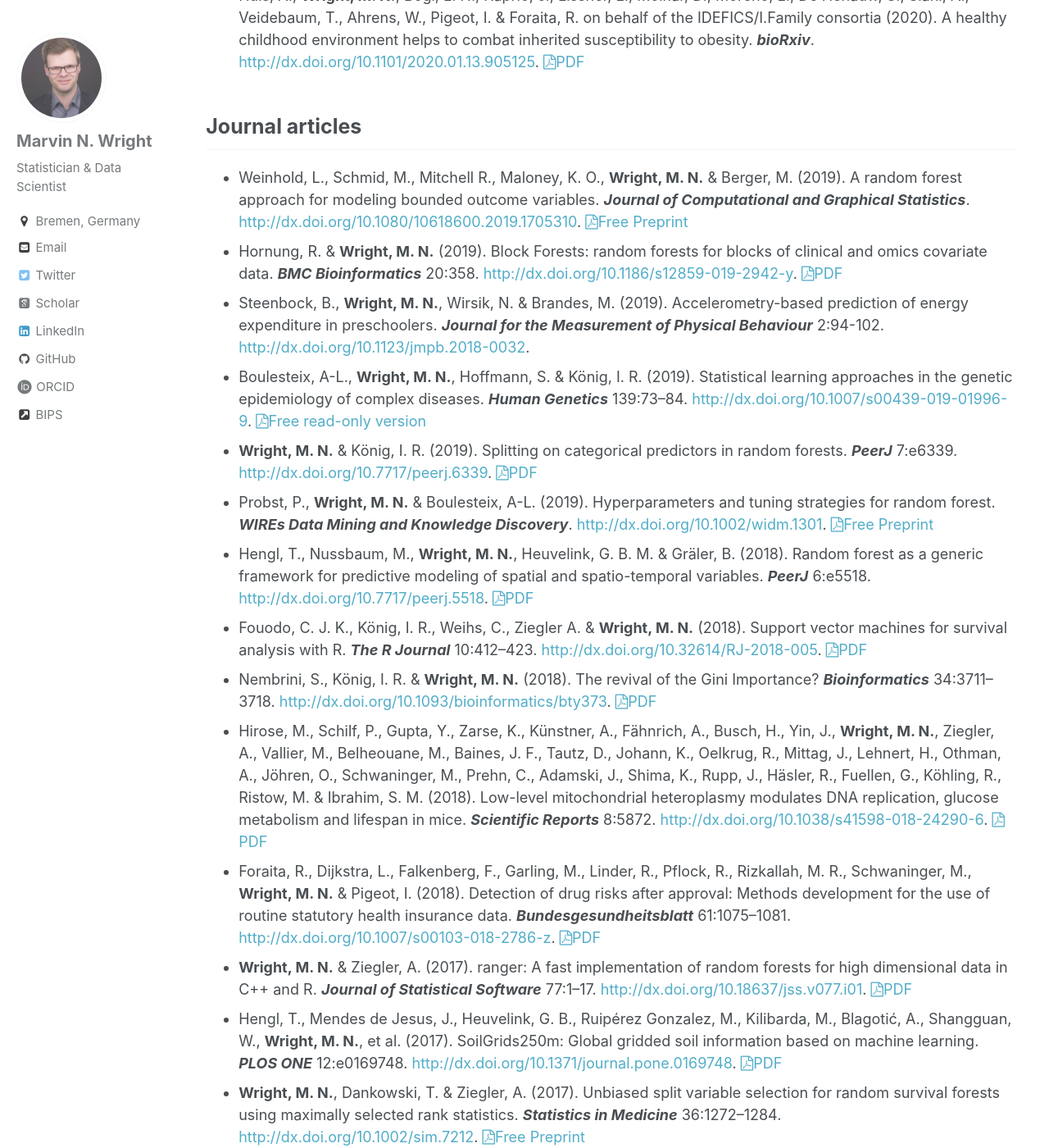
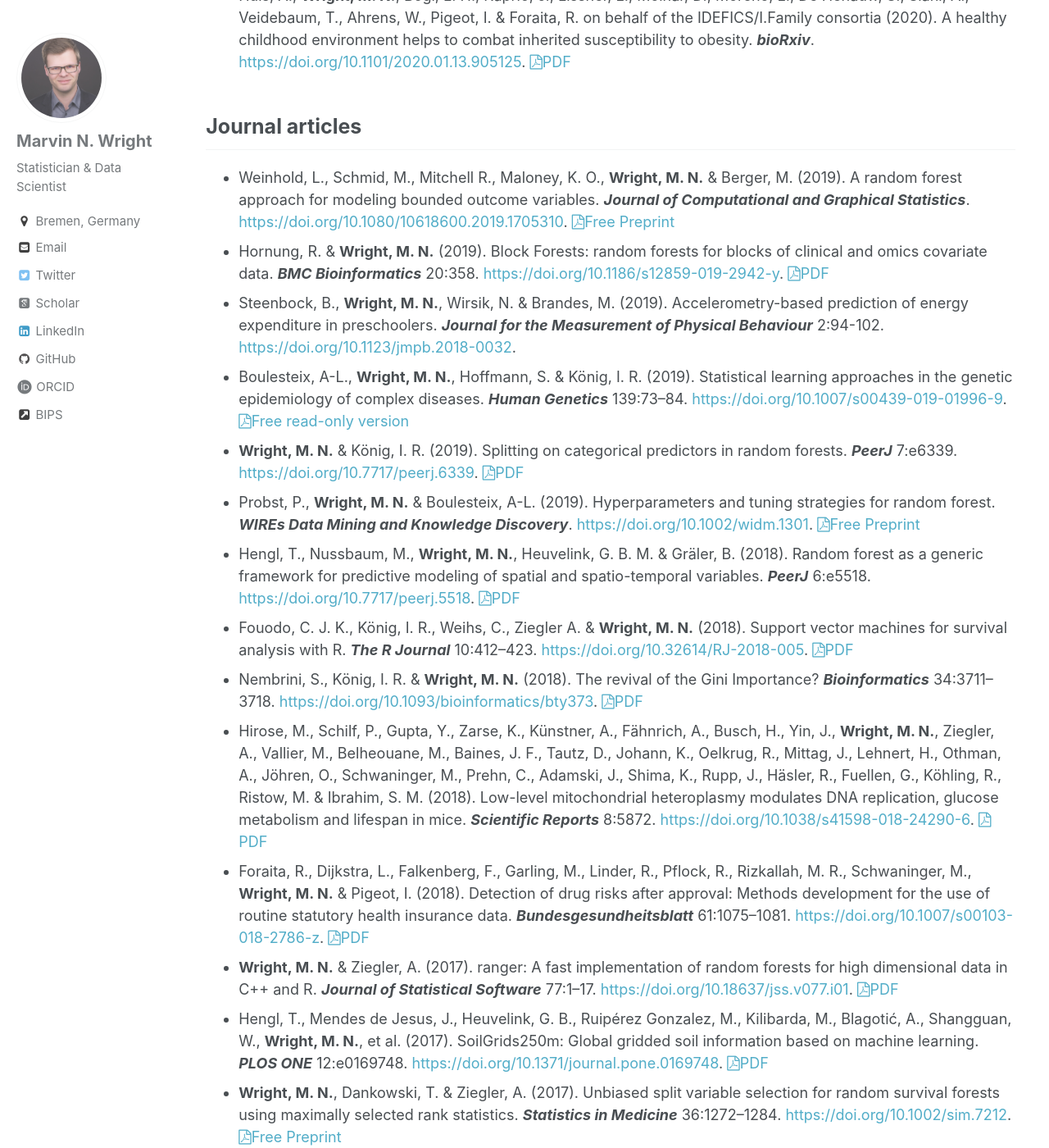
Before and after one commit to mnwright/mnwright.github.io, a Jekyll site: the page built from _pages/publications.md, in a window 1280 px wide and 1400 px high, scrolled down 403 px. Shown: the whole window at 82% size. Built offline with Jekyll 4.4.1, drawn with Linux system fonts in a browser that asks for light colours; some web fonts are replaced; part of the change alters nothing that is shown; some of the changed text lies outside the part shown.

Commit message:
https doi links

```diff
--- a/_pages/publications.md
+++ b/_pages/publications.md
@@ -7,32 +7,30 @@ Most papers are freely available (<i class="fa fa-file-pdf-o"></i>PDF links). Ju
 
 ## Preprints
 * {:.pub} Watson, D. S. & **Wright, M. N.** (2019). Testing conditional independence in supervised learning algorithms. ***arXiv***. <https://arxiv.org/abs/1901.09917>. <a href="https://arxiv.org/pdf/1901.09917"><i class="fa fa-file-pdf-o"></i>PDF</a>
-* {:.pub} Hüls, A., **Wright, M. N.**, Bogl, L. H., Kaprio, J., Lissner, L., Molnár, D., Moreno, L., De Henauw, S., Siani, A., Veidebaum, T., Ahrens, W., Pigeot, I. & Foraita, R. on behalf of the IDEFICS/I.Family consortia (2020). A healthy childhood environment helps to combat inherited susceptibility to obesity. ***bioRxiv***. <http://dx.doi.org/10.1101/2020.01.13.905125>. <a href="https://www.biorxiv.org/content/10.1101/2020.01.13.905125v1.full.pdf"><i class="fa fa-file-pdf-o"></i>PDF</a>
-
-
+* {:.pub} Hüls, A., **Wright, M. N.**, Bogl, L. H., Kaprio, J., Lissner, L., Molnár, D., Moreno, L., De Henauw, S., Siani, A., Veidebaum, T., Ahrens, W., Pigeot, I. & Foraita, R. on behalf of the IDEFICS/I.Family consortia (2020). A healthy childhood environment helps to combat inherited susceptibility to obesity. ***bioRxiv***. <https://doi.org/10.1101/2020.01.13.905125>. <a href="https://www.biorxiv.org/content/10.1101/2020.01.13.905125v1.full.pdf"><i class="fa fa-file-pdf-o"></i>PDF</a>
 
 ## Journal articles
-* {:.pub} Weinhold, L., Schmid, M., Mitchell R., Maloney, K. O., **Wright, M. N.** & Berger, M. (2019). A random forest approach for modeling bounded outcome variables. ***Journal of Computational and Graphical Statistics***. <http://dx.doi.org/10.1080/10618600.2019.1705310>. <a href="https://arxiv.org/pdf/1901.06211"><i class="fa fa-file-pdf-o"></i>Free Preprint</a>
-* {:.pub} Hornung, R. & **Wright, M. N.** (2019). Block Forests: random forests for blocks of clinical and omics covariate data. ***BMC Bioinformatics*** 20:358. <http://dx.doi.org/10.1186/s12859-019-2942-y>. <a href="https://bmcbioinformatics.biomedcentral.com/track/pdf/10.1186/s12859-019-2942-y"><i class="fa fa-file-pdf-o"></i>PDF</a>
-* {:.pub} Steenbock, B., **Wright, M. N.**, Wirsik, N. & Brandes, M. (2019). Accelerometry-based prediction of energy expenditure in preschoolers. ***Journal for the Measurement of Physical Behaviour*** 2:94-102. <http://dx.doi.org/10.1123/jmpb.2018-0032>.
-* {:.pub} Boulesteix, A-L., **Wright, M. N.**, Hoffmann, S. & König, I. R. (2019). Statistical learning approaches in the genetic epidemiology of complex diseases. ***Human Genetics*** 139:73–84. <http://dx.doi.org/10.1007/s00439-019-01996-9>. <a href="https://rdcu.be/bzZsZ"><i class="fa fa-file-pdf-o"></i>Free read-only version</a>
-* {:.pub} **Wright, M. N.** & König, I. R. (2019). Splitting on categorical predictors in random forests. ***PeerJ*** 7:e6339. <http://dx.doi.org/10.7717/peerj.6339>. <a href="https://peerj.com/articles/6339.pdf"><i class="fa fa-file-pdf-o"></i>PDF</a>
-* {:.pub} Probst, P., **Wright, M. N.** & Boulesteix, A-L. (2019). Hyperparameters and tuning strategies for random forest. ***WIREs Data Mining and Knowledge Discovery***. <http://dx.doi.org/10.1002/widm.1301>. <a href="https://arxiv.org/pdf/1804.03515"><i class="fa fa-file-pdf-o"></i>Free Preprint</a>
-* {:.pub} Hengl, T., Nussbaum, M., **Wright, M. N.**, Heuvelink, G. B. M. & Gräler, B. (2018). Random forest as a generic framework for predictive modeling of spatial and spatio-temporal variables. ***PeerJ*** 6:e5518. <http://dx.doi.org/10.7717/peerj.5518>. <a href="https://peerj.com/articles/5518.pdf"><i class="fa fa-file-pdf-o"></i>PDF</a>
-* {:.pub} Fouodo, C. J. K., König, I. R., Weihs, C., Ziegler A. & **Wright, M. N.** (2018). Support vector machines for survival analysis with R. ***The R Journal*** 10:412–423. <http://dx.doi.org/10.32614/RJ-2018-005>. <a href="https://journal.r-project.org/archive/2018/RJ-2018-005/RJ-2018-005.pdf"><i class="fa fa-file-pdf-o"></i>PDF</a>
-* {:.pub} Nembrini, S., König, I. R. & **Wright, M. N.** (2018). The revival of the Gini Importance? ***Bioinformatics*** 34:3711–3718. <http://dx.doi.org/10.1093/bioinformatics/bty373>. <a href="https://academic.oup.com/bioinformatics/advance-article-pdf/doi/10.1093/bioinformatics/bty373/24804368/bty373.pdf"><i class="fa fa-file-pdf-o"></i>PDF</a>
-* {:.pub} Hirose, M., Schilf, P., Gupta, Y., Zarse, K., Künstner, A., Fähnrich, A., Busch, H., Yin, J., **Wright, M. N.**, Ziegler, A., Vallier, M., Belheouane, M., Baines, J. F., Tautz, D., Johann, K., Oelkrug, R., Mittag, J., Lehnert, H., Othman, A., Jöhren, O., Schwaninger, M., Prehn, C., Adamski, J., Shima, K., Rupp, J., Häsler, R., Fuellen, G., Köhling, R., Ristow, M. & Ibrahim, S. M. (2018). Low-level mitochondrial heteroplasmy modulates DNA replication, glucose metabolism and lifespan in mice. ***Scientific Reports*** 8:5872. <http://dx.doi.org/10.1038/s41598-018-24290-6>. <a href="https://www.nature.com/articles/s41598-018-24290-6.pdf"><i class="fa fa-file-pdf-o"></i>PDF</a>
-* {:.pub} Foraita, R., Dijkstra, L., Falkenberg, F., Garling, M., Linder, R., Pflock, R., Rizkallah, M. R., Schwaninger, M., **Wright, M. N.** & Pigeot, I. (2018). Detection of drug risks after approval: Methods development for the use of routine statutory health insurance data. ***Bundesgesundheitsblatt*** 61:1075–1081. <http://dx.doi.org/10.1007/s00103-018-2786-z>. <a href="https://link.springer.com/content/pdf/10.1007%2Fs00103-018-2786-z.pdf"><i class="fa fa-file-pdf-o"></i>PDF</a>
-* {:.pub} **Wright, M. N.** & Ziegler, A. (2017). ranger: A fast implementation of random forests for high dimensional data in C++ and R. ***Journal of Statistical Software*** 77:1–17. <http://dx.doi.org/10.18637/jss.v077.i01>. <a href="https://www.jstatsoft.org/index.php/jss/article/view/v077i01/v77i01.pdf"><i class="fa fa-file-pdf-o"></i>PDF</a>
-* {:.pub} Hengl, T., Mendes de Jesus, J., Heuvelink, G. B., Ruipérez Gonzalez, M., Kilibarda, M., Blagotić, A., Shangguan, W., **Wright, M. N.**, et al. (2017). SoilGrids250m: Global gridded soil information based on machine learning. ***PLOS ONE*** 12:e0169748. <http://dx.doi.org/10.1371/journal.pone.0169748>. <a href="http://journals.plos.org/plosone/article/file?id=10.1371/journal.pone.0169748&type=printable"><i class="fa fa-file-pdf-o"></i>PDF</a>
-* {:.pub} **Wright, M. N.**, Dankowski, T. & Ziegler, A. (2017). Unbiased split variable selection for random survival forests using maximally selected rank statistics. ***Statistics in Medicine*** 36:1272–1284. <http://dx.doi.org/10.1002/sim.7212>. <a href="https://arxiv.org/pdf/1605.03391"><i class="fa fa-file-pdf-o"></i>Free Preprint</a>
-* {:.pub} Hirose, M., Schilf, P., Gupta, Y., **Wright, M. N.**, Jöhren, O., Wagner, A. E., Sina, C., Ziegler, A., Ristow, M. & Ibrahim, S. M. (2016). Lifespan effects of mitochondrial mutations. ***Nature*** 540:E13–E14. <http://dx.doi.org/10.1038/nature20778>.
-* {:.pub} Schmid, M., **Wright, M. N.** & Ziegler, A. (2016). On the use of Harrell’s C for clinical risk prediction via random survival forests. ***Expert Systems with Applications*** 63:450–459. <http://dx.doi.org/10.1016/j.eswa.2016.07.018>. <a href="https://arxiv.org/pdf/1507.03092.pdf"><i class="fa fa-file-pdf-o"></i>Free Preprint</a>
-* {:.pub} Schirmer, J. H., **Wright, M. N.**, Herrmann, K., Laudien, M., Nölle, B., Reinhold-Keller, E., Bremer, J. P., Moosig, F. & Holle, J. U. (2016). Myeloperoxidase-ANCA associated Granulomatosis with polyangiitis is a clinically distinct subset within ANCA-associated vasculitis. ***Arthritis & Rheumatology***, 68:2953–2963. <http://dx.doi.org/10.1002/art.39786>. <a href="https://onlinelibrary.wiley.com/doi/pdf/10.1002/art.39786"><i class="fa fa-file-pdf-o"></i>PDF</a>
-* {:.pub} **Wright, M. N.**, Ziegler, A. & König, I. R. (2016). Do little interactions get lost in dark random forests? ***BMC Bioinformatics*** 17:145. <http://dx.doi.org/10.1186/s12859-016-0995-8>. <a href="https://bmcbioinformatics.biomedcentral.com/track/pdf/10.1186/s12859-016-0995-8"><i class="fa fa-file-pdf-o"></i>PDF</a>
-* {:.pub} Schirmer, J. H., **Wright, M. N.**, Vonthein, R., Herrmann, K., Nölle. B., Both, M., Henes, F., Arlt, A., Gross, W. L., Schinke, S., Reinhold-Keller, E., Moosig, F. & Holle, J. U. (2016). Clinical presentation and long-term outcome of 144 patients with microscopic polyangiitis in a monocentric German cohort. ***Rheumatology (Oxford)*** 55:71–79. <http://dx.doi.org/10.1093/rheumatology/kev286>. <a href="https://academic.oup.com/rheumatology/article-pdf/55/1/71/18096538/kev286.pdf"><i class="fa fa-file-pdf-o"></i>PDF</a>
-* {:.pub} **Wright, M. N.** & Ziegler, A. (2015). Multiple censored data in dentistry: A new statistical model for analyzing lesion size in randomized controlled trials. ***Biometrical Journal*** 57:384–394. <http://dx.doi.org/10.1002/bimj.201400118>.
-* {:.pub} Paulick, C., **Wright, M. N.**, Verleger, R. & Keller, K. (2014). Decomposition of 3-way arrays: A comparison of different PARAFAC algorithms. ***Chemometrics and Intelligent Laboratory Systems*** 137:97–109. <http://dx.doi.org/10.1016/j.chemolab.2014.06.009>.
+* {:.pub} Weinhold, L., Schmid, M., Mitchell R., Maloney, K. O., **Wright, M. N.** & Berger, M. (2019). A random forest approach for modeling bounded outcome variables. ***Journal of Computational and Graphical Statistics***. <https://doi.org/10.1080/10618600.2019.1705310>. <a href="https://arxiv.org/pdf/1901.06211"><i class="fa fa-file-pdf-o"></i>Free Preprint</a>
+* {:.pub} Hornung, R. & **Wright, M. N.** (2019). Block Forests: random forests for blocks of clinical and omics covariate data. ***BMC Bioinformatics*** 20:358. <https://doi.org/10.1186/s12859-019-2942-y>. <a href="https://bmcbioinformatics.biomedcentral.com/track/pdf/10.1186/s12859-019-2942-y"><i class="fa fa-file-pdf-o"></i>PDF</a>
+* {:.pub} Steenbock, B., **Wright, M. N.**, Wirsik, N. & Brandes, M. (2019). Accelerometry-based prediction of energy expenditure in preschoolers. ***Journal for the Measurement of Physical Behaviour*** 2:94-102. <https://doi.org/10.1123/jmpb.2018-0032>.
+* {:.pub} Boulesteix, A-L., **Wright, M. N.**, Hoffmann, S. & König, I. R. (2019). Statistical learning approaches in the genetic epidemiology of complex diseases. ***Human Genetics*** 139:73–84. <https://doi.org/10.1007/s00439-019-01996-9>. <a href="https://rdcu.be/bzZsZ"><i class="fa fa-file-pdf-o"></i>Free read-only version</a>
+* {:.pub} **Wright, M. N.** & König, I. R. (2019). Splitting on categorical predictors in random forests. ***PeerJ*** 7:e6339. <https://doi.org/10.7717/peerj.6339>. <a href="https://peerj.com/articles/6339.pdf"><i class="fa fa-file-pdf-o"></i>PDF</a>
+* {:.pub} Probst, P., **Wright, M. N.** & Boulesteix, A-L. (2019). Hyperparameters and tuning strategies for random forest. ***WIREs Data Mining and Knowledge Discovery***. <https://doi.org/10.1002/widm.1301>. <a href="https://arxiv.org/pdf/1804.03515"><i class="fa fa-file-pdf-o"></i>Free Preprint</a>
+* {:.pub} Hengl, T., Nussbaum, M., **Wright, M. N.**, Heuvelink, G. B. M. & Gräler, B. (2018). Random forest as a generic framework for predictive modeling of spatial and spatio-temporal variables. ***PeerJ*** 6:e5518. <https://doi.org/10.7717/peerj.5518>. <a href="https://peerj.com/articles/5518.pdf"><i class="fa fa-file-pdf-o"></i>PDF</a>
+* {:.pub} Fouodo, C. J. K., König, I. R., Weihs, C., Ziegler A. & **Wright, M. N.** (2018). Support vector machines for survival analysis with R. ***The R Journal*** 10:412–423. <https://doi.org/10.32614/RJ-2018-005>. <a href="https://journal.r-project.org/archive/2018/RJ-2018-005/RJ-2018-005.pdf"><i class="fa fa-file-pdf-o"></i>PDF</a>
+* {:.pub} Nembrini, S., König, I. R. & **Wright, M. N.** (2018). The revival of the Gini Importance? ***Bioinformatics*** 34:3711–3718. <https://doi.org/10.1093/bioinformatics/bty373>. <a href="https://academic.oup.com/bioinformatics/advance-article-pdf/doi/10.1093/bioinformatics/bty373/24804368/bty373.pdf"><i class="fa fa-file-pdf-o"></i>PDF</a>
+* {:.pub} Hirose, M., Schilf, P., Gupta, Y., Zarse, K., Künstner, A., Fähnrich, A., Busch, H., Yin, J., **Wright, M. N.**, Ziegler, A., Vallier, M., Belheouane, M., Baines, J. F., Tautz, D., Johann, K., Oelkrug, R., Mittag, J., Lehnert, H., Othman, A., Jöhren, O., Schwaninger, M., Prehn, C., Adamski, J., Shima, K., Rupp, J., Häsler, R., Fuellen, G., Köhling, R., Ristow, M. & Ibrahim, S. M. (2018). Low-level mitochondrial heteroplasmy modulates DNA replication, glucose metabolism and lifespan in mice. ***Scientific Reports*** 8:5872. <https://doi.org/10.1038/s41598-018-24290-6>. <a href="https://www.nature.com/articles/s41598-018-24290-6.pdf"><i class="fa fa-file-pdf-o"></i>PDF</a>
+* {:.pub} Foraita, R., Dijkstra, L., Falkenberg, F., Garling, M., Linder, R., Pflock, R., Rizkallah, M. R., Schwaninger, M., **Wright, M. N.** & Pigeot, I. (2018). Detection of drug risks after approval: Methods development for the use of routine statutory health insurance data. ***Bundesgesundheitsblatt*** 61:1075–1081. <https://doi.org/10.1007/s00103-018-2786-z>. <a href="https://link.springer.com/content/pdf/10.1007%2Fs00103-018-2786-z.pdf"><i class="fa fa-file-pdf-o"></i>PDF</a>
+* {:.pub} **Wright, M. N.** & Ziegler, A. (2017). ranger: A fast implementation of random forests for high dimensional data in C++ and R. ***Journal of Statistical Software*** 77:1–17. <https://doi.org/10.18637/jss.v077.i01>. <a href="https://www.jstatsoft.org/index.php/jss/article/view/v077i01/v77i01.pdf"><i class="fa fa-file-pdf-o"></i>PDF</a>
+* {:.pub} Hengl, T., Mendes de Jesus, J., Heuvelink, G. B., Ruipérez Gonzalez, M., Kilibarda, M., Blagotić, A., Shangguan, W., **Wright, M. N.**, et al. (2017). SoilGrids250m: Global gridded soil information based on machine learning. ***PLOS ONE*** 12:e0169748. <https://doi.org/10.1371/journal.pone.0169748>. <a href="http://journals.plos.org/plosone/article/file?id=10.1371/journal.pone.0169748&type=printable"><i class="fa fa-file-pdf-o"></i>PDF</a>
+* {:.pub} **Wright, M. N.**, Dankowski, T. & Ziegler, A. (2017). Unbiased split variable selection for random survival forests using maximally selected rank statistics. ***Statistics in Medicine*** 36:1272–1284. <https://doi.org/10.1002/sim.7212>. <a href="https://arxiv.org/pdf/1605.03391"><i class="fa fa-file-pdf-o"></i>Free Preprint</a>
+* {:.pub} Hirose, M., Schilf, P., Gupta, Y., **Wright, M. N.**, Jöhren, O., Wagner, A. E., Sina, C., Ziegler, A., Ristow, M. & Ibrahim, S. M. (2016). Lifespan effects of mitochondrial mutations. ***Nature*** 540:E13–E14. <https://doi.org/10.1038/nature20778>.
+* {:.pub} Schmid, M., **Wright, M. N.** & Ziegler, A. (2016). On the use of Harrell’s C for clinical risk prediction via random survival forests. ***Expert Systems with Applications*** 63:450–459. <https://doi.org/10.1016/j.eswa.2016.07.018>. <a href="https://arxiv.org/pdf/1507.03092.pdf"><i class="fa fa-file-pdf-o"></i>Free Preprint</a>
+* {:.pub} Schirmer, J. H., **Wright, M. N.**, Herrmann, K., Laudien, M., Nölle, B., Reinhold-Keller, E., Bremer, J. P., Moosig, F. & Holle, J. U. (2016). Myeloperoxidase-ANCA associated Granulomatosis with polyangiitis is a clinically distinct subset within ANCA-associated vasculitis. ***Arthritis & Rheumatology***, 68:2953–2963. <https://doi.org/10.1002/art.39786>. <a href="https://onlinelibrary.wiley.com/doi/pdf/10.1002/art.39786"><i class="fa fa-file-pdf-o"></i>PDF</a>
+* {:.pub} **Wright, M. N.**, Ziegler, A. & König, I. R. (2016). Do little interactions get lost in dark random forests? ***BMC Bioinformatics*** 17:145. <https://doi.org/10.1186/s12859-016-0995-8>. <a href="https://bmcbioinformatics.biomedcentral.com/track/pdf/10.1186/s12859-016-0995-8"><i class="fa fa-file-pdf-o"></i>PDF</a>
+* {:.pub} Schirmer, J. H., **Wright, M. N.**, Vonthein, R., Herrmann, K., Nölle. B., Both, M., Henes, F., Arlt, A., Gross, W. L., Schinke, S., Reinhold-Keller, E., Moosig, F. & Holle, J. U. (2016). Clinical presentation and long-term outcome of 144 patients with microscopic polyangiitis in a monocentric German cohort. ***Rheumatology (Oxford)*** 55:71–79. <https://doi.org/10.1093/rheumatology/kev286>. <a href="https://academic.oup.com/rheumatology/article-pdf/55/1/71/18096538/kev286.pdf"><i class="fa fa-file-pdf-o"></i>PDF</a>
+* {:.pub} **Wright, M. N.** & Ziegler, A. (2015). Multiple censored data in dentistry: A new statistical model for analyzing lesion size in randomized controlled trials. ***Biometrical Journal*** 57:384–394. <https://doi.org/10.1002/bimj.201400118>.
+* {:.pub} Paulick, C., **Wright, M. N.**, Verleger, R. & Keller, K. (2014). Decomposition of 3-way arrays: A comparison of different PARAFAC algorithms. ***Chemometrics and Intelligent Laboratory Systems*** 137:97–109. <https://doi.org/10.1016/j.chemolab.2014.06.009>.
 
 ## Book chapters
 * {:.pub} **Wright, M. N.**<sup>\*</sup>, Gola D.<sup>\*</sup>, Ziegler A. (2017) Preprocessing and Quality Control for Whole-Genome Sequences from the Illumina HiSeq X Platform. In: Elston R. C. (Ed.) Statistical Human Genetics (2nd edn.). ***Methods in Molecular Biology*** 1666:629-647. Humana Press, New York. <https://doi.org/10.1007/978-1-4939-7274-6_30>. <a href="https://imbs-hl.github.io/illumina_seq.html"><i class="fa fa-file-text-o"></i>HTML</a>
```
